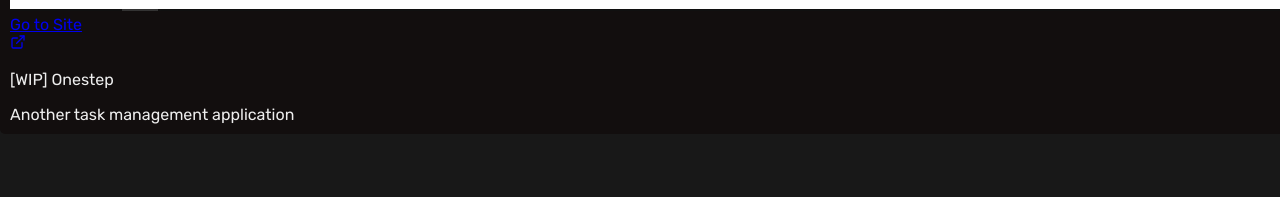
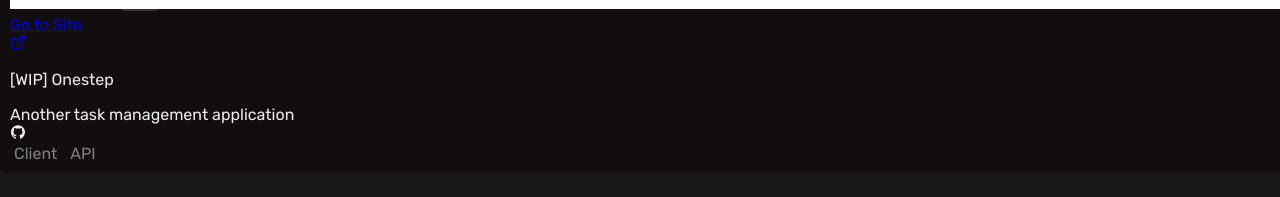
Before and after one commit to lueenavarro/portfolio, a Next.js app: page /works in a window 1280 px wide. Shown: the part 4433-4630 px from the top of the page. Built offline with nearby package versions, Linux system fonts and the light colour scheme.

Commit message:
Add repo

```diff
--- a/components/Work.jsx
+++ b/components/Work.jsx
@@ -1,9 +1,18 @@
 import React from "react";
 import styles from "./Work.module.scss";
+import { AiFillGithub } from "react-icons/ai";
 import { FiExternalLink } from "react-icons/fi";
 import { BsPersonFill } from "react-icons/bs";
 
-const Work = ({ screenshot, title, description, link, onClick, role }) => {
+const Work = ({
+  screenshot,
+  title,
+  description,
+  link,
+  repos,
+  onClick,
+  role,
+}) => {
   const cursorStyle = { cursor: onClick ? "pointer" : "select" };
 
   return (
@@ -28,12 +37,25 @@ const Work = ({ screenshot, title, description, link, onClick, role }) => {
 
         {description}
         {role && (
-          <div className={styles.workRole}>
-            <div className={styles.workRoleIcon}>
+          <div className={styles.workTags}>
+            <div className={styles.workTagsIcon}>
               <BsPersonFill />
             </div>
 
             {role}
+          </div>
+        )}
+        {repos && (
+          <div className={styles.workTags}>
+            <div className={styles.workTagsIcon}>
+              <AiFillGithub />
+            </div>
+
+            {repos.map((repo, index) => (
+              <a href={repo.link} key={index} className={styles.repo} target="_blank">
+                {repo.title}
+              </a>
+            ))}
           </div>
         )}
       </div>
--- a/components/Work.module.scss
+++ b/components/Work.module.scss
@@ -52,7 +52,7 @@
     margin-bottom: 0.3125rem;
   }
 
-  &-role {
+  &-tags {
     display: flex;
     align-items: center;
     margin-top: 0.625rem;
@@ -102,6 +102,14 @@
   }
 }
 
+.repo {
+  text-decoration: none;
+  color: var(--color-gray);
+  margin-right: 5px;
+  padding: 2px 4px;
+  border-radius: 4px;
+}
+
 @keyframes slide-down {
   from {
     opacity: 0.5;
--- a/pages/works.jsx
+++ b/pages/works.jsx
@@ -14,7 +14,7 @@ const WorksList = () => {
     "/screenshots/esjs-hardware.jpg",
     "/screenshots/precious-finds.jpg",
     "/screenshots/covid-ph-stats.jpg",
-    "/screenshots/onestep.jpg"
+    "/screenshots/onestep.jpg",
   ];
 
   useEffect(() => {
@@ -86,6 +86,16 @@ const WorksList = () => {
                   title="[WIP] Onestep"
                   description="Another task management application"
                   link="https://onestep-client.herokuapp.com/"
+                  repos={[
+                    {
+                      title: "Client",
+                      link: "https://github.com/lueenavarro/onestep-client",
+                    },
+                    {
+                      title: "API",
+                      link: "https://github.com/lueenavarro/onestep-api",
+                    },
+                  ]}
                 />
               </div>
             </>
```
